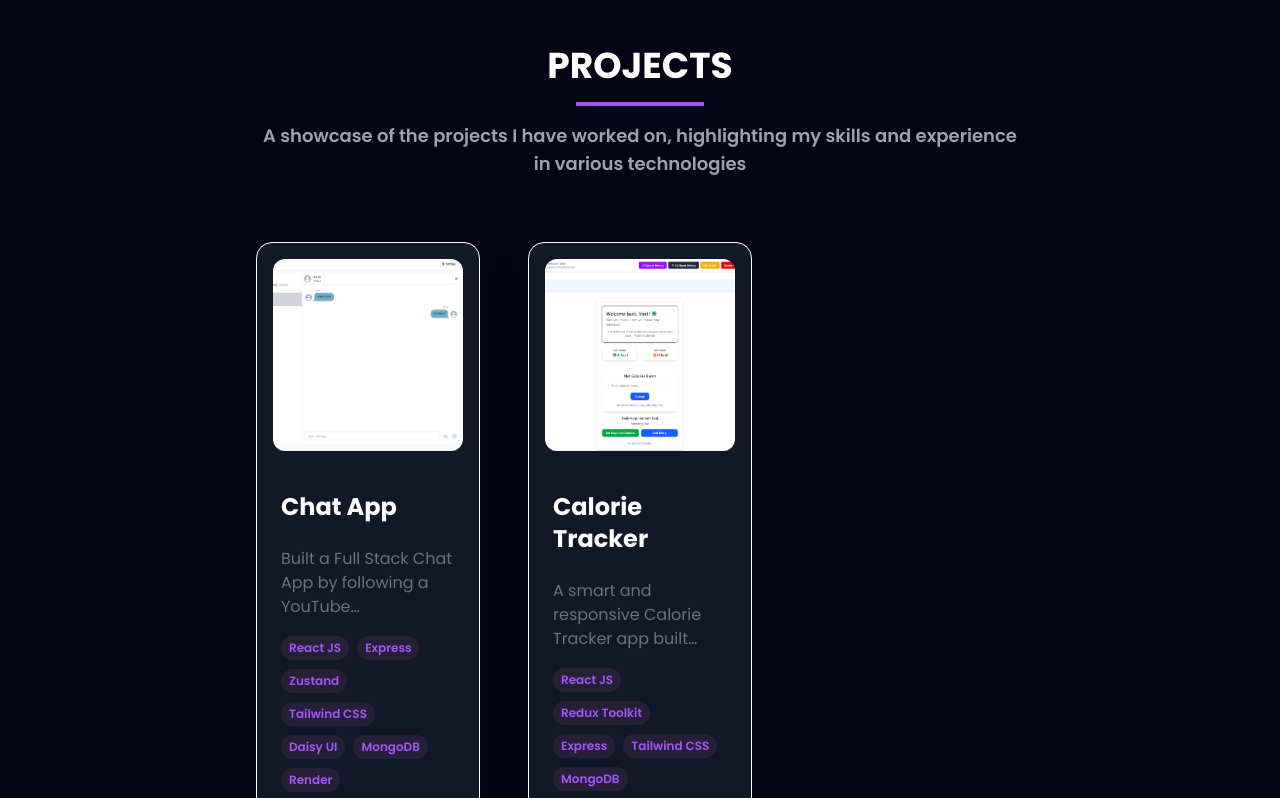
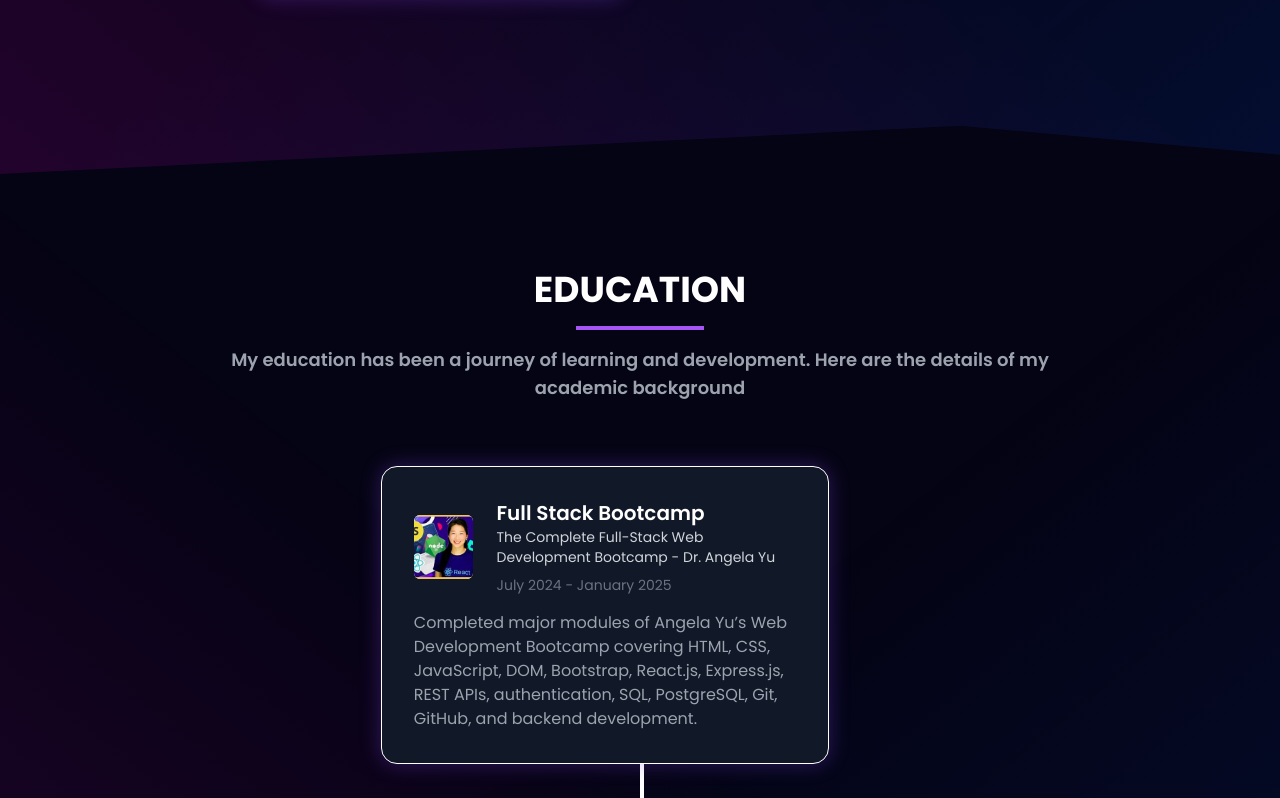
Before and after one commit to Stack-Explorer/portfolio, a React (Vite) app: page / in a window 1280 px wide. Shown: the part 1482-2280 px from the top of the page. Built offline with nearby package versions, Linux system fonts and the light colour scheme.

Commit message:
Portfolio modification

```diff
--- a/src/App.jsx
+++ b/src/App.jsx
@@ -19,7 +19,6 @@ const App = () => {
         <Navbar />
         <About />
         <Skills />
-        <Work />
         <Education />
         <Contact />
         <Footer />
--- a/src/components/About/About.jsx
+++ b/src/components/About/About.jsx
@@ -24,6 +24,7 @@ const About = () => {
             <ReactTypingEffect
               text={[
                 'Fullstack Web Developer',
+                'Freelancer'
               ]}
               speed={100}
               eraseSpeed={50}
@@ -35,6 +36,10 @@ const About = () => {
             />
           </h3>
           {/* About Me Paragraph */}
+
+           <p className="text-base sm:text-lg md:text-lg text-gray-400 mb-10 mt-8 leading-relaxed">
+          Hey there! I'm a MERN stack developer who loves building cool web apps with React, Node.js, Express, and MongoDB. I enjoy writing clean code, working with APIs, and always exploring new stuff to level up my skills.
+          </p>
 
           {/* Resume Button */}
           <a href="/Resume.pdf" download="Resume.pdf"
--- a/src/components/Footer/Footer.jsx
+++ b/src/components/Footer/Footer.jsx
@@ -38,7 +38,6 @@ const Footer = () => {
           {[
           {icon : <FaGithub />,link : "https://github.com/Stack-Explorer"},
             { icon: <FaLinkedin />, link: "https://www.linkedin.com/in/vinit-rajwani-8468b026b/" },
-            { icon: <FaInstagram />, link: "https://www.instagram.com/async_coderr/" },
 
           ].map((item, index) => (
             <a
--- a/src/components/Navbar/Navbar.jsx
+++ b/src/components/Navbar/Navbar.jsx
@@ -32,7 +32,6 @@ const Navbar = () => {
   const menuItems = [
     { id: "about", label: "About" },
     { id: "skills", label: "Skills" },
-    { id: "work", label: "Projects" },
     { id: "education", label: "Education" },
     {id : "contact",label : "Get in Touch"}
   ];
@@ -75,7 +74,7 @@ const Navbar = () => {
             href="https://github.com/stack-explorer"
             target="_blank"
             rel="noopener noreferrer"
-            className="text-gray-300 hover:text-[#8245ec]"
+            className="text-gray-300 hover:text-[#8245ec] hover:scale-110"
           >
             <FaGithub size={24} />
           </a>
@@ -83,7 +82,7 @@ const Navbar = () => {
             href="https://www.linkedin.com/in/vinit-rajwani-8468b026b/"
             target="_blank"
             rel="noopener noreferrer"
-            className="text-gray-300 hover:text-[#8245ec]"
+            className="text-gray-300 hover:text-[#8245ec] hover:scale-110"
           >
             <FaLinkedin size={24} />
           </a>
--- a/src/components/Work/Work.jsx
+++ /dev/null
@@ -1,158 +0,0 @@
-import React, { useState, useEffect } from "react";
-import { projects } from "../../constants";
-
-const Work = () => {
-  const [selectedProject, setSelectedProject] = useState(null);
-
-  const handleOpenModal = (project) => {
-    setSelectedProject(project);
-  };
-
-  const handleCloseModal = () => {
-    setSelectedProject(null);
-  };
-
-  // Close modal when pressing Escape key
-  useEffect(() => {
-    const handleEsc = (event) => {
-      if (event.keyCode === 27) {
-        handleCloseModal();
-      }
-    };
-    window.addEventListener('keydown', handleEsc);
-
-    return () => {
-      window.removeEventListener('keydown', handleEsc);
-    };
-  }, []);
-
-  return (
-    <section id="work" className="py-24 pb-24 px-[12vw] md:px-[7vw] lg:px-[20vw] font-sans relative">
-      {/* Section Title */}
-      <div className="text-center mb-16">
-        <h2 className="text-4xl font-bold text-white">PROJECTS</h2>
-        <div className="w-32 h-1 bg-purple-500 mx-auto mt-4"></div>
-        <p className="text-gray-400 mt-4 text-lg font-semibold">
-          A showcase of the projects I have worked on, highlighting my skills and experience in various technologies
-        </p>
-      </div>
-
-      {/* Projects Grid */}
-      <div className="grid gap-12 grid-cols-1 md:grid-cols-2 lg:grid-cols-3">
-        {projects.map((project) => (
-          <div
-            key={project.id}
-            onClick={() => handleOpenModal(project)}
-            className="border border-white bg-gray-900 backdrop-blur-md rounded-2xl shadow-2xl overflow-hidden cursor-pointer hover:shadow-purple-500/50 hover:-translate-y-2 transition-transform duration-300"
-          >
-            <div className="p-4">
-              <img
-                src={project.image}
-                alt={project.title}
-                className="w-full h-48 object-cover rounded-xl"
-              />
-            </div>
-            <div className="p-6">
-              <h3 className="text-2xl font-bold text-white mb-2">
-                {project.title}
-              </h3>
-              <p className="text-gray-500 mb-4 pt-4 line-clamp-3">
-                {project.description}
-              </p>
-              <div className="mb-4">
-                {project.tags.map((tag, index) => (
-                  <span
-                    key={index}
-                    className="inline-block bg-[#251f38] text-xs font-semibold text-purple-500 rounded-full px-2 py-1 mr-2 mb-2"
-                  >
-                    {tag}
-                  </span>
-                ))}
-              </div>
-            </div>
-          </div>
-        ))}
-      </div>
-
-      {/* Modal Container */}
-      {selectedProject && (
-        <div className="fixed inset-0 z-50 flex items-center justify-center bg-black bg-opacity-90 p-4">
-          <div className="bg-gray-900 rounded-xl shadow-2xl w-[90%] max-w-3xl max-h-[90vh] overflow-hidden relative flex flex-col">
-            {/* Close button - fixed at top right */}
-            <div className="absolute right-4 top-4 z-10">
-              <button
-                onClick={handleCloseModal}
-                className="text-white text-3xl font-bold hover:text-purple-500 bg-gray-900 rounded-full w-10 h-10 flex items-center justify-center"
-              >
-                &times;
-              </button>
-            </div>
-
-            {/* Scrollable content */}
-            <div className="overflow-y-auto flex flex-col">
-              <div className="w-full flex justify-center bg-gray-900 px-4 pt-16 pb-4">
-                <img
-                  src={selectedProject.image}
-                  alt={selectedProject.title}
-                  className="w-full max-h-[40vh] object-contain rounded-xl shadow-2xl"
-                />
-              </div>
-              <div className="p-6 lg:p-8">
-                <h3 className="text-2xl lg:text-3xl font-bold text-white mb-4">
-                  {selectedProject.title}
-                </h3>
-                <p className="text-gray-400 mb-6 text-sm lg:text-base">
-                  {selectedProject.description}
-                </p>
-                <div className="flex flex-wrap gap-2 mb-6">
-                  {selectedProject.tags.map((tag, index) => (
-                    <span
-                      key={index}
-                      className="bg-[#251f38] text-xs lg:text-sm font-semibold text-purple-500 rounded-full px-3 py-1"
-                    >
-                      {tag}
-                    </span>
-                  ))}
-                </div>
-
-                {selectedProject?.webapp ? (
-                  <div className="flex gap-4">
-                    <a
-                      href={selectedProject.github}
-                      target="_blank"
-                      rel="noopener noreferrer"
-                      className="flex-1 bg-gray-800 hover:bg-purple-800 text-gray-400 px-4 py-2 lg:px-6 lg:py-3 rounded-xl text-sm lg:text-base font-semibold text-center"
-                    >
-                      View Code
-                    </a>
-                    <a
-                      href={selectedProject.webapp}
-                      target="_blank"
-                      rel="noopener noreferrer"
-                      className="flex-1 bg-purple-600 hover:bg-purple-800 text-white px-4 py-2 lg:px-6 lg:py-3 rounded-xl text-sm lg:text-base font-semibold text-center"
-                    >
-                      View Live
-                    </a>
-                  </div>
-                ) : (
-                  <div className="flex justify-center items-center">
-                    <a
-                      href={selectedProject.github}
-                      target="_blank"
-                      rel="noopener noreferrer"
-                      className="w-full max-w-xs bg-gray-800 hover:bg-purple-800 text-gray-400 px-4 py-2 lg:px-6 lg:py-3 rounded-xl text-sm lg:text-base font-semibold text-center"
-                    >
-                      View Code
-                    </a>
-                  </div>
-                )}
-              </div>
-            </div>
-          </div>
-        </div>
-      )}
-    </section>
-  );
-};
-
-export default Work;
```
